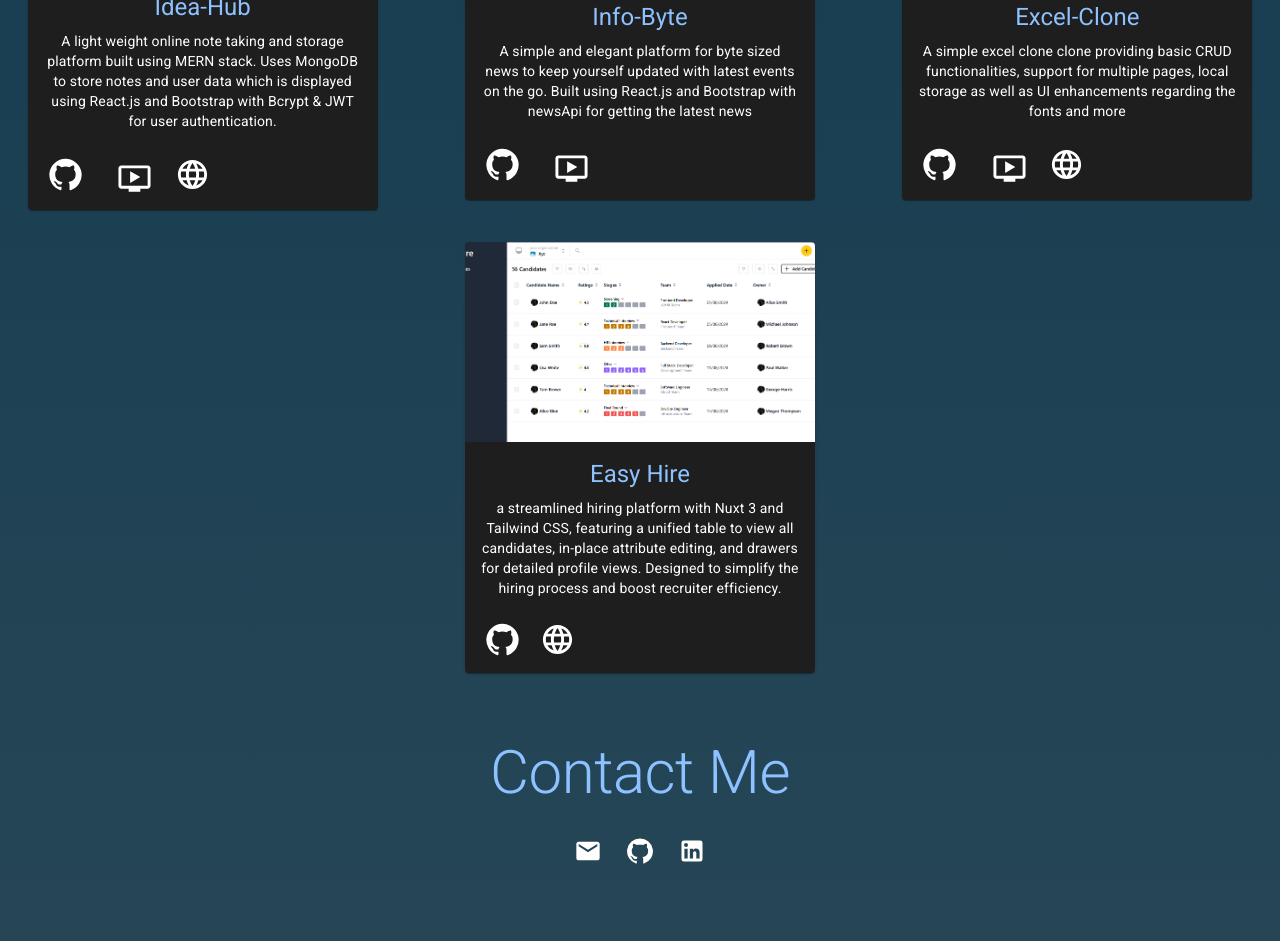
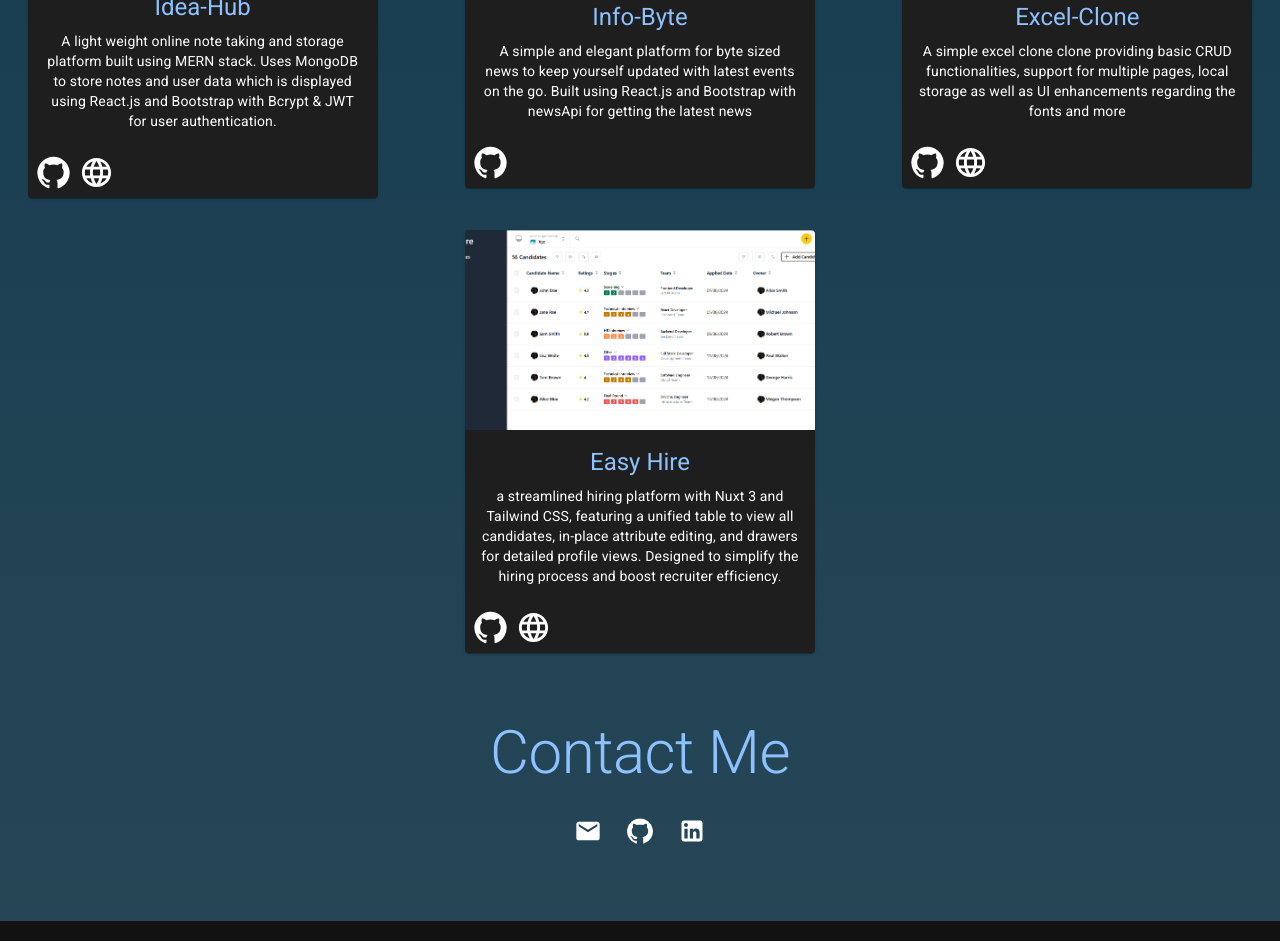
Before and after one commit to Shreyash0368/portfolio-site, a React (Vite) app: page / in a window 1280 px wide. Shown: the part 1840-2781 px from the top of the page. Built offline with nearby package versions, Linux system fonts and the light colour scheme.

Commit message:
minor UI fix and removed youtube icons

```diff
--- a/src/assets/projectDetails.js
+++ b/src/assets/projectDetails.js
@@ -4,7 +4,7 @@ const projects = [
     description:
       "A light weight online note taking and storage platform built using MERN stack. Uses MongoDB to store notes and user data which is displayed using React.js and Bootstrap with Bcrypt & JWT for user authentication.",
     image: { src: "images/idea-hub.png", alt: "idea-hub landing page" },
-    youtube: "1M9vkPf95S8",
+    // youtube: "1M9vkPf95S8",
     website: "https://666530e5aa320178f631d442--polite-sable-a4862c.netlify.app/",
     github: "https://github.com/Shreyash0368/Idea-Hub",
   },
@@ -13,7 +13,7 @@ const projects = [
     description:
       "A simple and elegant platform for byte sized news to keep yourself updated with latest events on the go. Built using React.js and Bootstrap with newsApi for getting the latest news",
     image: { src: "images/info-byte.png", alt: "info-bytes page" },
-    youtube: "D73rQUn9bvk",
+    // youtube: "D73rQUn9bvk",
     github: "https://github.com/Shreyash0368/info-bytes",
   },
   {
@@ -21,7 +21,7 @@ const projects = [
     description:
       "A simple excel clone clone providing basic CRUD functionalities, support for multiple pages, local storage as well as UI enhancements regarding the fonts and more",
     image: { src: "images/excel-clone.png", alt: "excel clone page" },
-    youtube: "gzqk1bmCsbY",
+    // youtube: "gzqk1bmCsbY",
     github: "https://github.com/Shreyash0368/Excel-Clone",
     website: "https://shreyash0368.github.io/Excel-Clone/",
   },
--- a/src/components/ProjectCard.jsx
+++ b/src/components/ProjectCard.jsx
@@ -15,20 +15,20 @@ import {
 
 import GitHubIcon from "@mui/icons-material/GitHub";
 import OndemandVideoIcon from "@mui/icons-material/OndemandVideo";
-import LanguageIcon from '@mui/icons-material/Language';
+import LanguageIcon from "@mui/icons-material/Language";
 import useIntersectionObserver from "../hooks/intersectionObserver";
 
-export default function ProjectCard({ project, delay = 0}) {
-  const { title, description, image, github, video, youtube, website } = project;
+export default function ProjectCard({ project, delay = 0 }) {
+  const { title, description, image, github, video, youtube, website } =
+    project;
   const [isOpen, setIsOpen] = useState(false);
   const ytLink = `https://www.youtube.com/embed/${youtube}`;
   const ref = useRef(null);
-  const {isVisible} = useIntersectionObserver(ref);
+  const { isVisible } = useIntersectionObserver(ref);
 
   const handleImageClick = () => setIsOpen(true);
   const handleLightboxClose = () => setIsOpen(false);
   const handleLightboxOpen = () => setIsOpen(true);
-
 
   return (
     <div
@@ -61,24 +61,58 @@ export default function ProjectCard({ project, delay = 0}) {
           </Typography>
         </CardContent>
         <CardActions>
-          {github && <Link variant="button" href={github} target="_blank" sx={{ mx: 1.5 }}>
+          {github && (
+            <Link
+              variant="button"
+              href={github}
+              target="_blank"
+              sx={{
+                display: "flex",
+                justifyContent: "center",
+                alignItems: "center",
+              }}
+            >
               <GitHubIcon
                 fontSize="large"
                 sx={{ color: "white", "&:hover": { color: "text.light" } }}
               />
-          </Link>}
-          {youtube && <Button onClick={handleLightboxOpen}>
+            </Link>
+          )}
+          {youtube && (
+            <Button
+              onClick={handleLightboxOpen}
+              sx={{
+                display: "flex",
+                justifyContent: "center",
+                alignItems: "center",
+              }}
+            >
               <OndemandVideoIcon
                 fontSize="large"
-              sx={{ color: "white", "&:hover": { color: "text.light" } }}
+                sx={{
+                  color: "white",
+                  "&:hover": { color: "text.light" },
+                }}
               />
-          </Button>}
-          {website && <Link variant="button" href={website} target="_blank" sx={{ mx: 1.5 }}>
+            </Button>
+          )}
+          {website && (
+            <Link
+              variant="button"
+              href={website}
+              target="_blank"
+              sx={{
+                display: "flex",
+                justifyContent: "center",
+                alignItems: "center",
+              }}
+            >
               <LanguageIcon
                 fontSize="large"
                 sx={{ color: "white", "&:hover": { color: "text.light" } }}
               />
-          </Link>}
+            </Link>
+          )}
         </CardActions>
       </Card>
 
```
Lines whose indentation alone changed are shown as unchanged.
